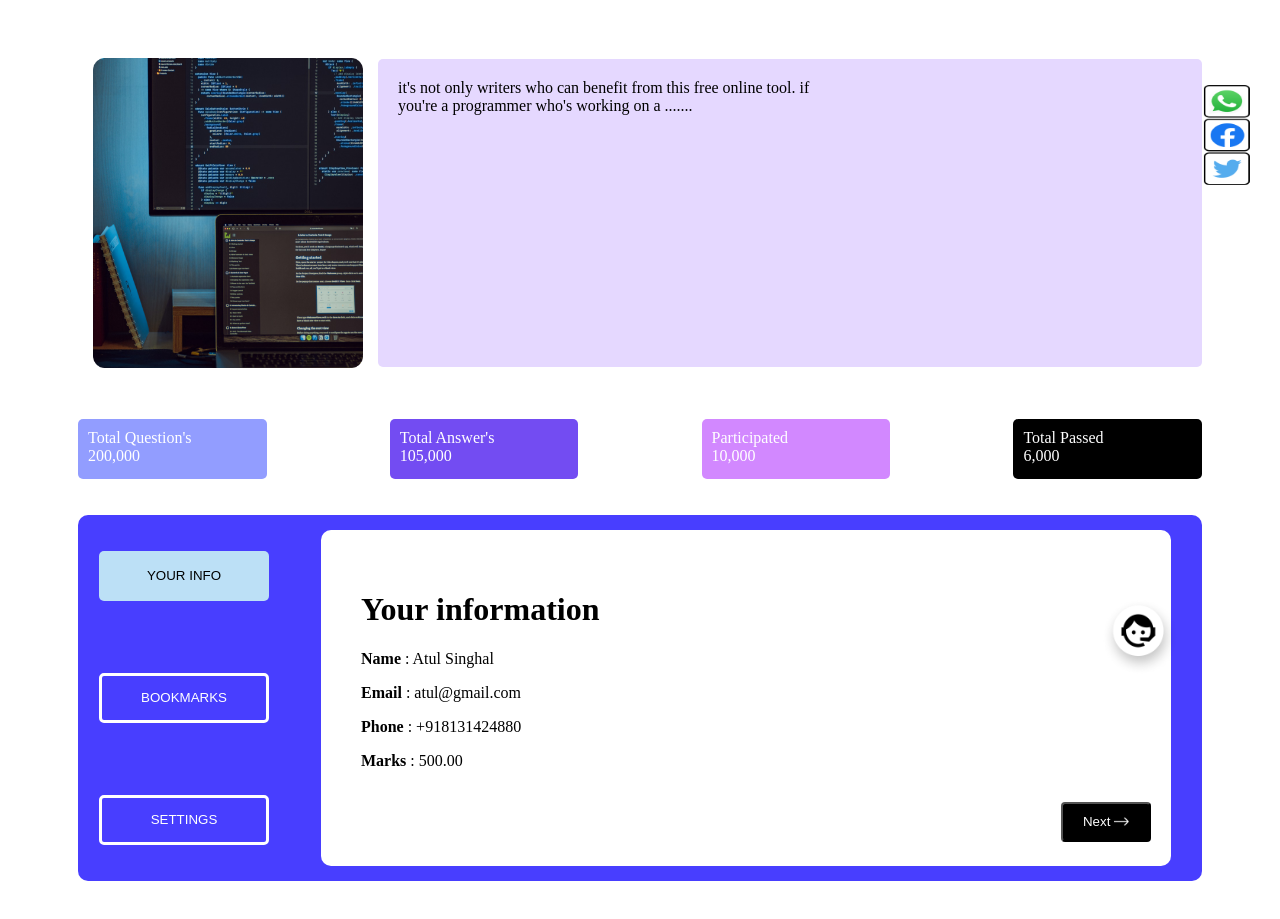
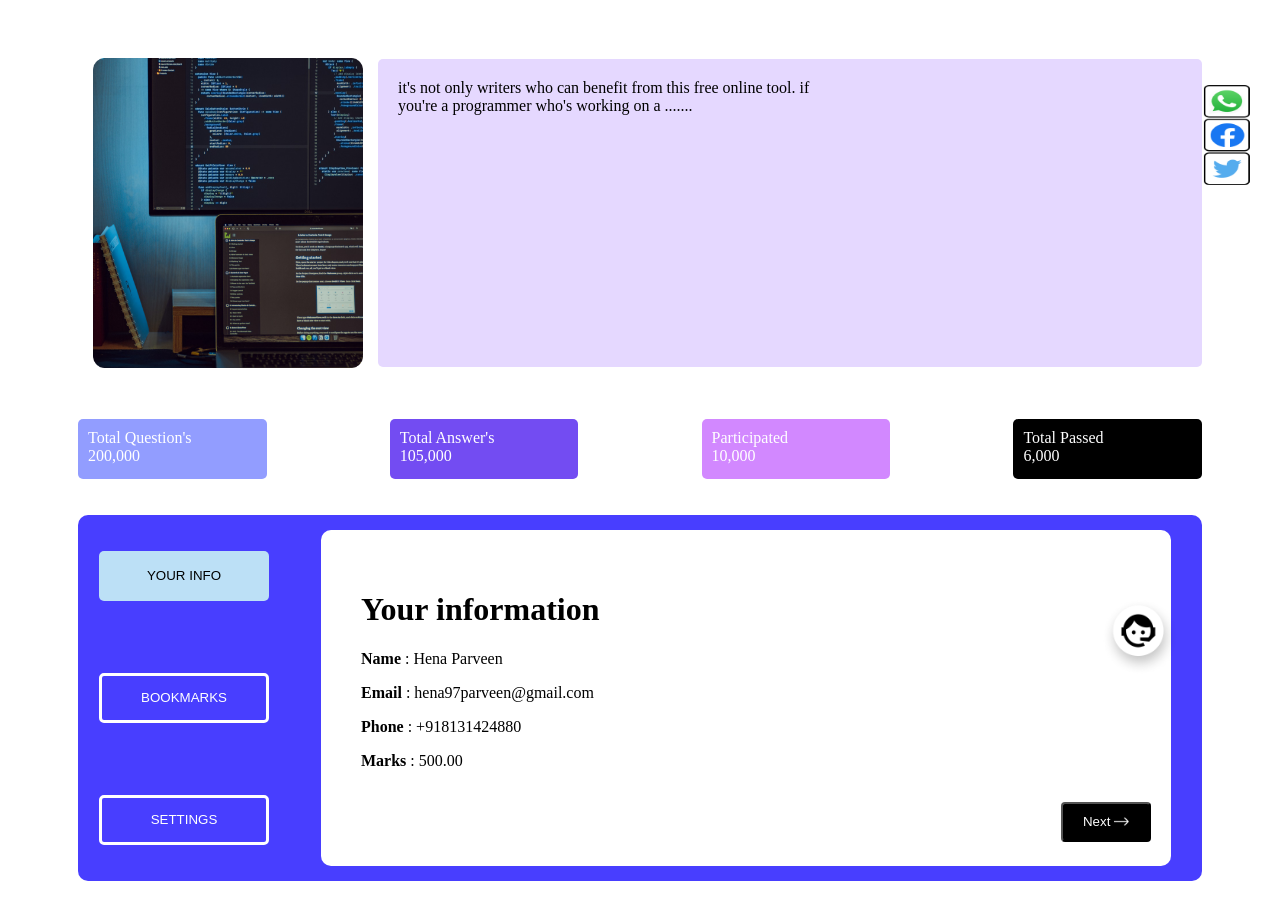
Before and after one commit to HenaParveen/usingCssHtmlProject-2, a plain HTML site: page index.html in a window 1280 px wide. Shown: the part 105-1024 px from the top of the page. Drawn offline with Linux system fonts and the light colour scheme.

Commit message:
Info update

```diff
--- a/index.html
+++ b/index.html
@@ -16,7 +16,6 @@
         <p>More <img src="Vector (1).png" alt="arrow-btn" /></p>
 
         <form action="search.png" class="form">
-          <br />
           <label for="Search"></label>
           <input type="search" placeholder="Search....." id="search" />
         </form>
@@ -61,8 +60,8 @@
           </div>
           <div class="info-about">
             <h1>Your information</h1>
-            <p><b>Name </b> : Atul Singhal</p>
-            <p><b>Email </b> : atul@gmail.com</p>
+            <p><b>Name </b> : Hena Parveen</p>
+            <p><b>Email </b> : hena97parveen@gmail.com</p>
             <p><b>Phone</b> : +918131424880</p>
             <p><b>Marks </b> : 500.00</p>
             <button id="next-btn">
```
